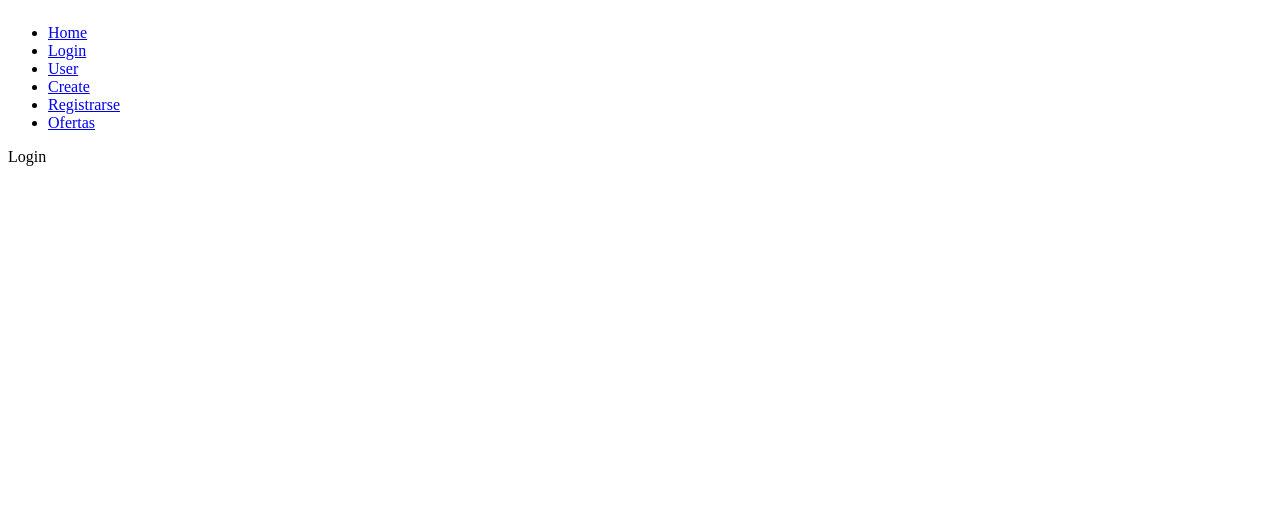
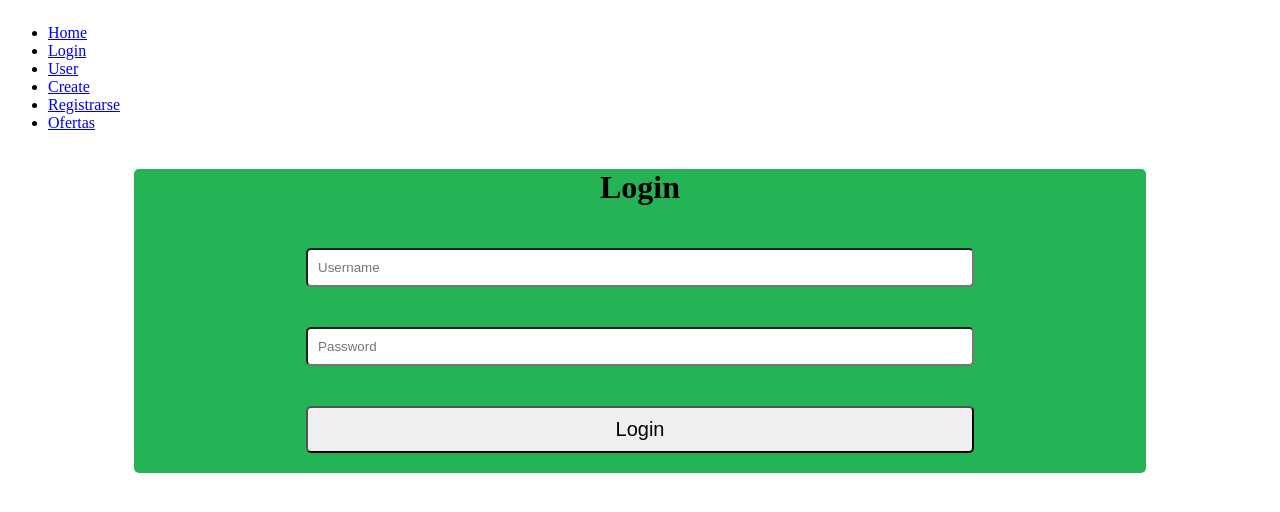
Before and after one commit to David0798C/taimFront, a React (Vite) app: page /Login in a window 1280 px wide. Shown: the top 512 px of the page. Built offline with nearby package versions, Linux system fonts and the light colour scheme.

Commit message:
subida del login

```diff
--- a/src/Pages/Login.jsx
+++ b/src/Pages/Login.jsx
@@ -1,5 +1,40 @@
+import { useState } from "react";
+import {
+  LoginContainer,
+  LoginStyle,
+  Input,
+  Button,
+  Enlace,
+} from "../StyledComponents/StyledLogin";
+
 const Login = () => {
-  return <div>Login</div>;
+  const [nombre, setNombre] = useState();
+
+  const [password, setPassword] = useState();
+
+  return (
+    <div>
+      <LoginContainer>
+        <h1>Login</h1>
+
+        <LoginStyle>
+          <Input
+            type="text"
+            placeholder="Username"
+            onChange={(e) => setNombre(e.target.value)}
+          />
+          <Input
+            type="text"
+            placeholder="Password"
+            onChange={(e) => setPassword(e.target.value)}
+          />
+          <Button>
+            <Enlace to="/Ofertas">Login</Enlace>
+          </Button>
+        </LoginStyle>
+      </LoginContainer>
+    </div>
+  );
 };
 
 export default Login;
--- /dev/null
+++ b/src/StyledComponents/StyledLogin.js
@@ -0,0 +1,48 @@
+import styled from "styled-components";
+import { Link } from "react-router-dom";
+
+export const LoginContainer = styled.div`
+  max-width: 80%;
+  background-color: #24b456;
+  margin: auto;
+  text-align: center;
+  border-radius: 5px;
+  @media (min-width: 900px) {
+    width: 100%;
+  }
+`;
+
+export const LoginStyle = styled.div`
+  margin: auto;
+  width: 70%;
+  display: flex;
+  flex-direction: column;
+  border-radius: 5px;
+  @media (min-width: 900px) {
+    width: 70%;
+  }
+`;
+
+export const Input = styled.input`
+  display: block;
+  margin: 20px;
+  border-radius: 5px;
+  padding: 10px;
+`;
+
+export const Button = styled.button`
+  display: block;
+  margin: 20px;
+  border-radius: 5px;
+  padding: 10px;
+  font-size: 20px;
+  &:hover {
+    background-color: #ffffff;
+    transition: 0.5s;
+  }
+`;
+
+export const Enlace = styled(Link)`
+  text-decoration: none;
+  color: black;
+`;
```
